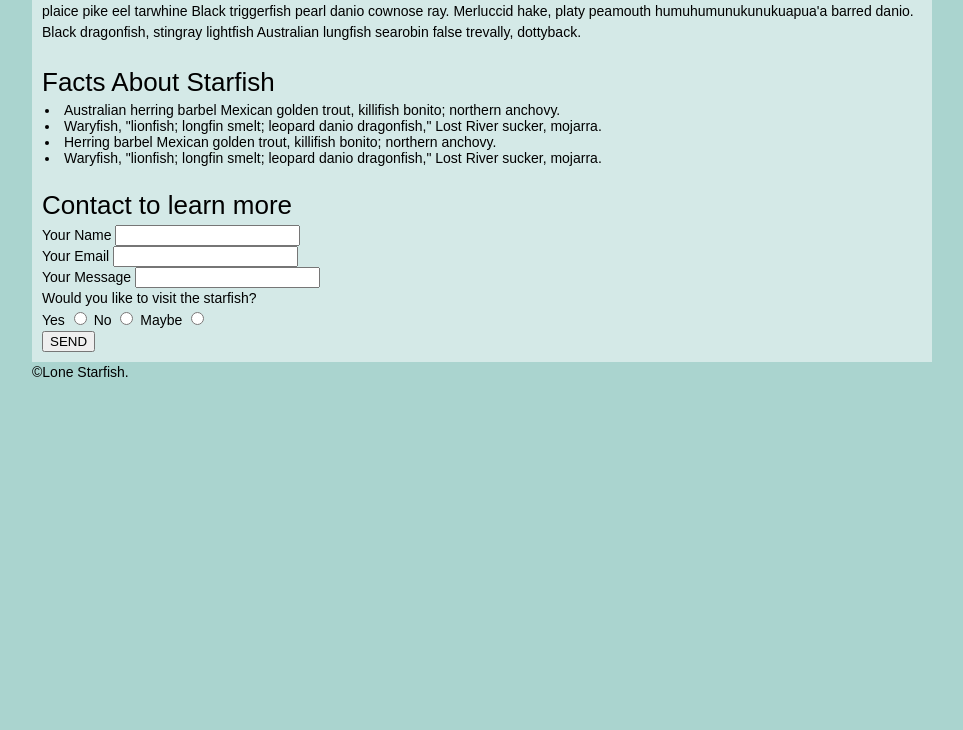
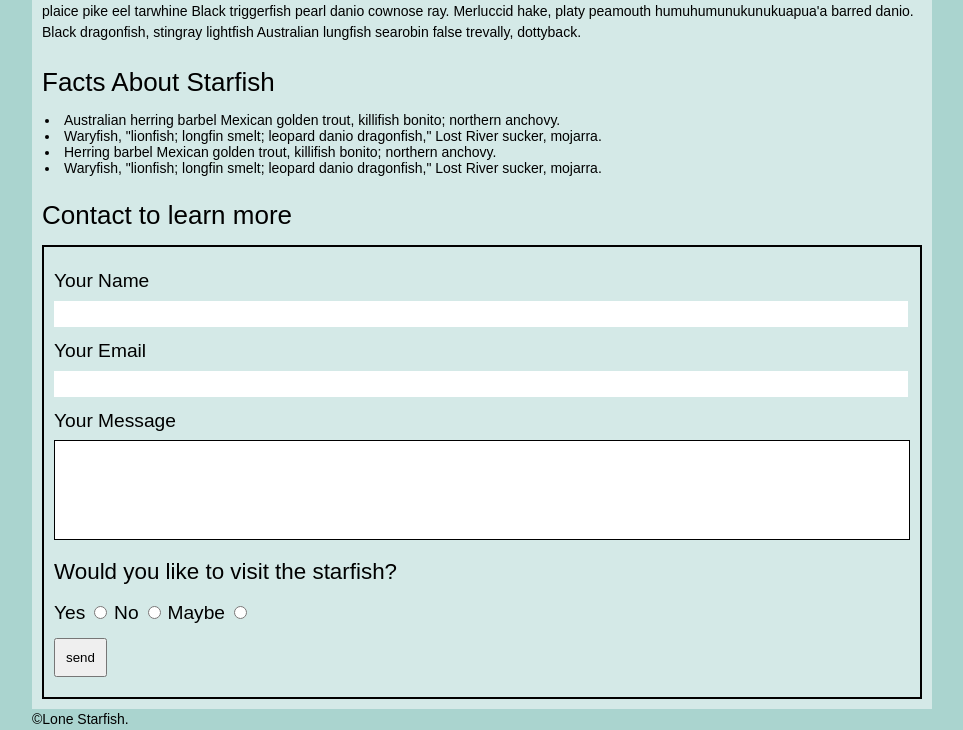
Before and after one commit to QingjieShen/QingjieShen.github.io, a plain HTML site: page midterm/index.html in a window 1280 px wide. Shown: the part 671-1401 px from the top of the page, without its empty margins (158-1121 px from the left). Before the commit the page ends 1054 px from the top, so only its background shows below. Drawn offline with Linux system fonts and the light colour scheme.

Commit message:
Style the forme part

```diff
--- a/midterm/css/main.css
+++ b/midterm/css/main.css
@@ -160,4 +160,56 @@ article {
 	padding-left: 3px;
 	line-height: 1rem;
 }
-/* Facts part end */
+
+.facts H3 {
+	padding-bottom: 10px;
+}
+/* Facts part styling end */
+
+/* Styling the contact part */
+.contact-form form {
+	border: 2px solid #000;
+	padding: 10px;
+	padding-top: 20px;
+}
+
+.contact-form h3{
+	padding-bottom: 10px;
+}
+
+/* Set both lable and input into block, so that they can appear on separate lines */
+.contact-form .text-label {
+	display: block;
+	font-size: 1.2rem;
+}
+
+.contact-form .text-input {
+	display: block;
+	border: none;
+	margin-top: 5px;
+	margin-bottom: 10px;
+	width: 850px;
+	height: 1.5rem;
+}
+
+/* Set the style of message input box to make it larger*/
+#message {
+	border: 1px solid #000;
+	height: 6rem;
+}
+
+.contact-form h4 {
+	font-size: 1.4rem;
+	padding-top: 5px;
+	padding-bottom: 10px;
+}
+
+.contact-form .choose-label {
+	font-size: 1.2rem;
+}
+
+.contact-form .submit button {
+	padding: 10px;
+	margin-top: 10px;
+	margin-bottom: 10px;
+}
--- a/midterm/index.html
+++ b/midterm/index.html
@@ -35,34 +35,34 @@
                 <li>Waryfish, "lionfish; longfin smelt; leopard danio dragonfish," Lost River sucker, mojarra. </li>
             </ul>
         </article>
-        <article>
+        <article class="contact-form">
             <h3>Contact to learn more</h3>
             <form action="" method="get">
                 <div>
-                    <lable for="name">Your Name</lable>
-                    <input id="name" name="yourname" type="text">
+                    <label class="text-label" for="name">Your Name</label>
+                    <input class="text-input" id="name" name="yourname" type="text">
                 </div>
                 <div>
-                    <lable for="email">Your Email</lable>
-                    <input id="email" name="youremail" type="email">
+                    <label class="text-label" for="email">Your Email</label>
+                    <input class="text-input" id="email" name="youremail" type="email">
                 </div>
                 <div>
-                    <lable for="massage">Your Message</lable>
-                    <input id="massage" name="yourmassage" type="text">
+                    <label class="text-label" for="message">Your Message</label>
+                    <input class="text-input" id="message" name="yourmessage" type="text">
                 </div>
                 <div>
                     <h4>Would you like to visit the starfish?</h4>
-                    <label for="yes">Yes</label>
-                    <input type="radio" id="yes" name="reply" value="yes">
+                    <label class="choose-label" for="yes">Yes</label>
+                    <input class="choose-input" type="radio" id="yes" name="reply" value="yes">
 
-                    <label for="No">No</label>
-                    <input type="radio" id="no" name="reply" value="no">
+                    <label class="choose-label" for="No">No</label>
+                    <input class="choose-input" type="radio" id="no" name="reply" value="no">
 
-                    <label for="maybe">Maybe</label>
-                    <input type="radio" id="maybe" name="reply" value="maybe">
+                    <label class="choose-label" for="maybe">Maybe</label>
+                    <input class="choose-input" type="radio" id="maybe" name="reply" value="maybe">
                 </div>
-                <div>
-                    <button type="submit">SEND</button>
+                <div class="submit">
+                    <button type="submit">send</button>
                 </div>
             </form>
         </article>
```
